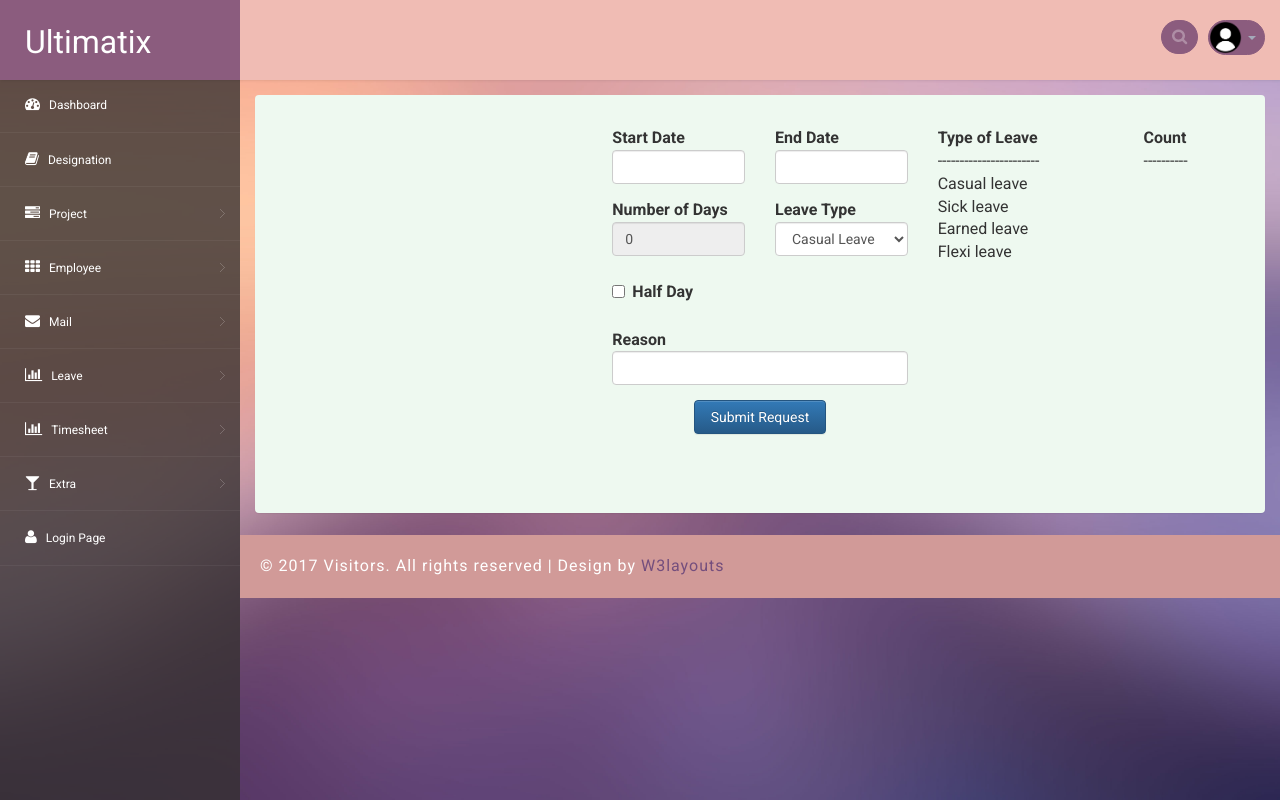
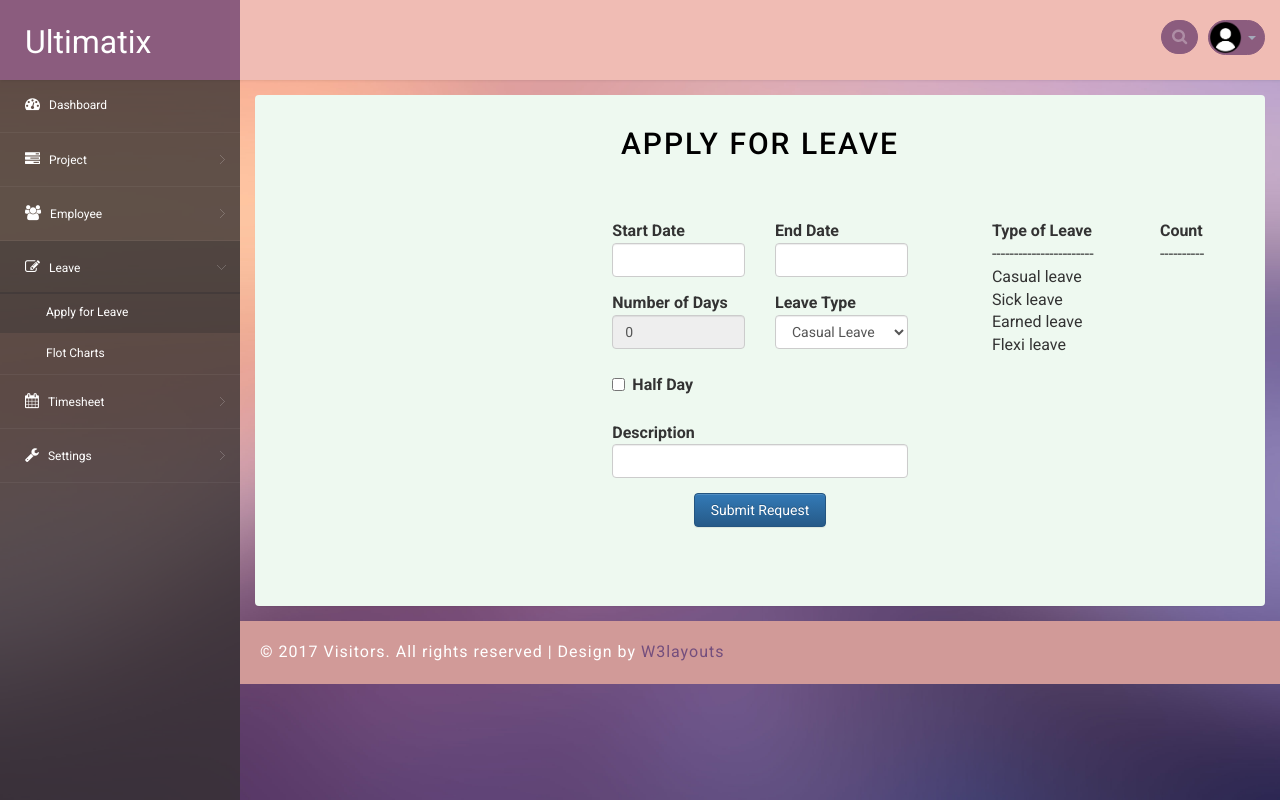
Before and after one commit to dimalmathew/MCA-Main-Project, a Django app: template Main Project/hrms/templates/ultimatix/applyleave.html in a window 1280 px wide. Run offline with Django 3.2, Linux system fonts and the light colour scheme; the template is opened without the code that fills it: values that come from a table or form of the project are taken from there, others are empty; data comes from the database, SQL or seed files in the repository; both versions use the stored data as it was after the commit; some libraries are stand-ins or nearby versions.

Commit message:
Attendance marking updated

```diff
--- a/Main Project/hrms/templates/ultimatix/admin/adminbase.html
+++ b/Main Project/hrms/templates/ultimatix/admin/adminbase.html
@@ -264,17 +264,17 @@ Smartphone Compatible web template, free webdesigns for Nokia, Samsung, LG, Sony
                     </a>
                 </li>
 
-                <li class="sub-menu" >
+                <!--<li class="sub-menu" >
                     <a id="desig" href="{% url 'ultimatix:desig_mngt'%}">
                         <i class="fa fa-book"></i>
                         <span>Designation</span>
                     </a>
-                    <!--<ul class="sub">
+                    &lt;!&ndash;<ul class="sub">
 						<li><a href="#">Designation</a></li>
 						<li><a href="#">Employee</a></li>
                         <li><a href="#">Project</a></li>
-                    </ul>-->
-                </li>
+                    </ul>&ndash;&gt;
+                </li>-->
                 <!--<li>
                     <a href="#">
                         <i class="fa fa-bullhorn"></i>
@@ -287,7 +287,7 @@ Smartphone Compatible web template, free webdesigns for Nokia, Samsung, LG, Sony
                         <span>Project</span>
                     </a>
                     <ul class="sub">
-                        <li><a id="roles" href="{% url 'ultimatix:roles_mngt'%}">Project Roles</a></li>
+
                         <li><a id="crt_project" href="{% url 'ultimatix:create_project'%}">Create Project</a></li>
                         <li><a id="project_dtl" href="{% url 'ultimatix:view_project'%}">Project Details</a></li>
                         <li><a id="emp_alloc" href="{% url 'ultimatix:emp_allocate'%}">Employee Allocation</a></li>
@@ -295,7 +295,7 @@ Smartphone Compatible web template, free webdesigns for Nokia, Samsung, LG, Sony
                 </li>
                 <li class="sub-menu">
                     <a id="emp" href="javascript:;">
-                        <i class="fa fa-th"></i>
+                        <i class="fa  fa-users"></i>
                         <span>Employee</span>
                     </a>
                     <ul class="sub">
@@ -304,19 +304,10 @@ Smartphone Compatible web template, free webdesigns for Nokia, Samsung, LG, Sony
 						<!--<li><a id="updt_emp" href="{% url 'ultimatix:view_emp'%}">Update Details</a></li>-->
                     </ul>
                 </li>
-                <li class="sub-menu">
-                    <a href="javascript:;">
-                        <i class="fa fa-envelope"></i>
-                        <span>Mail </span>
-                    </a>
-                    <ul class="sub">
-                        <li><a href="#">Inbox</a></li>
-                        <li><a href="#">Compose Mail</a></li>
-                    </ul>
-                </li>
+
                 <li class="sub-menu">
                     <a href="javascript:;" id="leave">
-                        <i class=" fa fa-bar-chart-o"></i>
+                        <i class=" fa fa-edit"></i>
                         <span>Leave</span>
                     </a>
                     <ul class="sub">
@@ -326,7 +317,7 @@ Smartphone Compatible web template, free webdesigns for Nokia, Samsung, LG, Sony
                 </li>
                 <li class="sub-menu">
                     <a id="attendance" href="javascript:;">
-                        <i class=" fa fa-bar-chart-o"></i>
+                        <i class=" fa fa-calendar"></i>
                         <span>Timesheet</span>
                     </a>
                     <ul class="sub">
@@ -335,22 +326,34 @@ Smartphone Compatible web template, free webdesigns for Nokia, Samsung, LG, Sony
                     </ul>
                 </li>
                 <li class="sub-menu">
-                    <a href="javascript:;">
-                        <i class="fa fa-glass"></i>
-                        <span>Extra</span>
+                    <a id="settings" href="javascript:;">
+                        <i class="fa fa-wrench"></i>
+                        <span>Settings</span>
                     </a>
                     <ul class="sub">
-                        <li><a href="#">Gallery</a></li>
+                        <li><a id="desig" href="{% url 'ultimatix:desig_mngt'%}">Designations</a></li>
+                        <li><a id="roles" href="{% url 'ultimatix:roles_mngt'%}">Project Roles</a></li>
+<!--                        <li><a href="#">Gallery</a></li>
 						<li><a href="#">404 Error</a></li>
-                        <li><a href="#">Registration</a></li>
+                        <li><a href="#">Registration</a></li>-->
                     </ul>
                 </li>
-                <li>
+                <!--<li class="sub-menu">
+                    <a href="javascript:;">
+                        <i class="fa fa-envelope"></i>
+                        <span>Mail </span>
+                    </a>
+                    <ul class="sub">
+                        <li><a href="#">Inbox</a></li>
+                        <li><a href="#">Compose Mail</a></li>
+                    </ul>
+                </li>-->
+                <!--<li>
                     <a href="#">
                         <i class="fa fa-user"></i>
                         <span>Login Page</span>
                     </a>
-                </li>
+                </li>-->
 
             </ul>            </div>
         <!-- sidebar menu end-->
--- a/Main Project/hrms/templates/ultimatix/admin/designation.html
+++ b/Main Project/hrms/templates/ultimatix/admin/designation.html
@@ -95,7 +95,9 @@
 			</div>
 <script>
 $(document).ready(function(){
+	$('#settings').addClass("active");
 	$('#desig').addClass("active");
+
 	$( "#desig_select" ).change(function() {
 		var n=$("#desig_select")[0].selectedIndex;
 		if(n==0){
--- a/Main Project/hrms/templates/ultimatix/admin/roles.html
+++ b/Main Project/hrms/templates/ultimatix/admin/roles.html
@@ -74,7 +74,7 @@
 
 <script>
 $(document).ready(function(){
-    $('#project').addClass("active");
+    $('#settings').addClass("active");
     $('#roles').addClass("active");
 
     $( "#role_select" ).change(function() {
--- a/Main Project/hrms/templates/ultimatix/applyleave.html
+++ b/Main Project/hrms/templates/ultimatix/applyleave.html
@@ -15,33 +15,33 @@
     <script src="https://code.jquery.com/ui/1.12.0/jquery-ui.min.js"></script>
     <link rel="stylesheet" href="https://cdnjs.cloudflare.com/ajax/libs/jqueryui/1.12.1/themes/base/jquery-ui.css" />
 
-<!--<h2 class="w3ls_head">Apply for leave</h2>-->
+<h2 class="w3ls_head">Apply for leave</h2>
 <div class="grid_3 grid_4 w3layouts">
 <!--<h1>{{eid}}</h1>-->
     <div class="bs-example row">
         <div class="col-md-4"></div>
         <div class="col-md-4">
-        <form action="{% url 'ultimatix:apply_leave'%}" method="post">
+        <form action="{% url 'ultimatix:apply_leave'%}" method="post" autocomplete="off">
             {% csrf_token%}
             {% if error %}
             <div class="form-group row">
-                <div class="col-md-2"></div>
-                <div class="col-md-8">
+                <!--<div class="col-md-2"></div>-->
+                <div class="col-md-12">
                     <div class="alert alert-danger" id="error">
-                        <strong>Danger!</strong>{{error}}
+                        {{error}}
                     </div>
                 </div>
-                <div class="col-md-2"></div>
+                <!--<div class="col-md-2"></div>-->
             </div>
             {% elif success %}
             <div class="form-group row">
-                <div class="col-md-2"></div>
-                <div class="col-md-8">
+                <!--<div class="col-md-2"></div>-->
+                <div class="col-md-12">
                     <div class="alert alert-success" id="success">
-                        <strong>Success!</strong>{{success}}
+                        {{success}}
                     </div>
                 </div>
-                <div class="col-md-2"></div>
+                <!--<div class="col-md-2"></div>-->
             </div>
             {%endif%}
             <div class="form-group row">
@@ -82,7 +82,7 @@
             </div>
             <div class="form-group row">
                 <div class="col-md-12">
-                    <label for="rsn">Reason</label>
+                    <label for="rsn">Description</label>
                     <input type="text" class="form-control" name="rsn" id="rsn" required>
                 </div>
             </div>
@@ -96,6 +96,9 @@
         </form>
         </div>
         <div class="col-md-4">
+            <div class="row">
+                <div class="col-md-2"></div>
+                <div class="col-md-10">
             <table style="width:100%">
                 <tr>
                     <th>Type of Leave</th>
@@ -122,6 +125,8 @@
                     <td>{{user.e_fl}}</td>
                 </tr>
             </table>
+                </div>
+            </div>
         </div>
     </div>
 </div>
@@ -135,6 +140,9 @@ $(document).ready(function(){
 </script>-->
 <script>
 $(document).ready(function(){
+    $('#leave').addClass("active");
+	$('#leaveapply').addClass("active");
+
   var holiDays =[
   [2018,01,01,'New Years Day'],[2018,01,14,'Makar Sankranti / Pongal'],[2018,01,26,'Republic Day'],
 [2018,02,14,'Maha Shivaratri'],[2018,03,02,'Holi'],[2018,03,18,'Ugadi / Gudi Padwa'],[2018,03,30,'Good Friday'],
--- a/Main Project/hrms/ultimatix/admin.py
+++ b/Main Project/hrms/ultimatix/admin.py
@@ -53,3 +53,8 @@ class Timesheet_admin(admin.ModelAdmin):
     list_display = ['tid','eid','tdate','thours','tstate']
 
 admin.site.register(Timesheet,Timesheet_admin)
+
+class Leave_admin(admin.ModelAdmin):
+    list_display = ['lid','eid','sdate','edate','nof','ltype','status','desc','reqdate','remarks','queueid','updtby']
+
+admin.site.register(Leave,Leave_admin)
--- a/Main Project/hrms/ultimatix/models.py
+++ b/Main Project/hrms/ultimatix/models.py
@@ -127,3 +127,20 @@ class Timesheet(models.Model):
 
     def __str__(self):
         return str(self.tid)
+
+class Leave(models.Model):
+    lid=models.AutoField(primary_key=True)
+    eid = models.ForeignKey(Employee, on_delete=models.CASCADE)
+    sdate=models.DateField(null=True,blank=True)
+    edate=models.DateField(null=True,blank=True)
+    nof=models.FloatField(null=True,blank=True)
+    ltype=models.IntegerField(null=True,blank=True)
+    status=models.CharField(max_length=1,null=True,blank=True)
+    desc=models.CharField(max_length=150,null=True,blank=True)
+    reqdate=models.DateField(null=True,blank=True)
+    remarks=models.CharField(max_length=150,null=True,blank=True)
+    queueid=models.CharField(max_length=150,null=True,blank=True)
+    updtby=models.CharField(max_length=150,null=True,blank=True)
+
+    def __str__(self):
+        return str(self.lid)
```
Also changed, not shown: Main Project/hrms/ultimatix/views.py (+43 -16 lines), Main Project/hrms/db.sqlite3, Main Project/hrms/ultimatix/migrations/0031_leave.py (added), Main Project/hrms/ultimatix/migrations/0032_leave_ltype.py (added), Main Project/hrms/ultimatix/migrations/0033_auto_20190508_1415.py (added).
